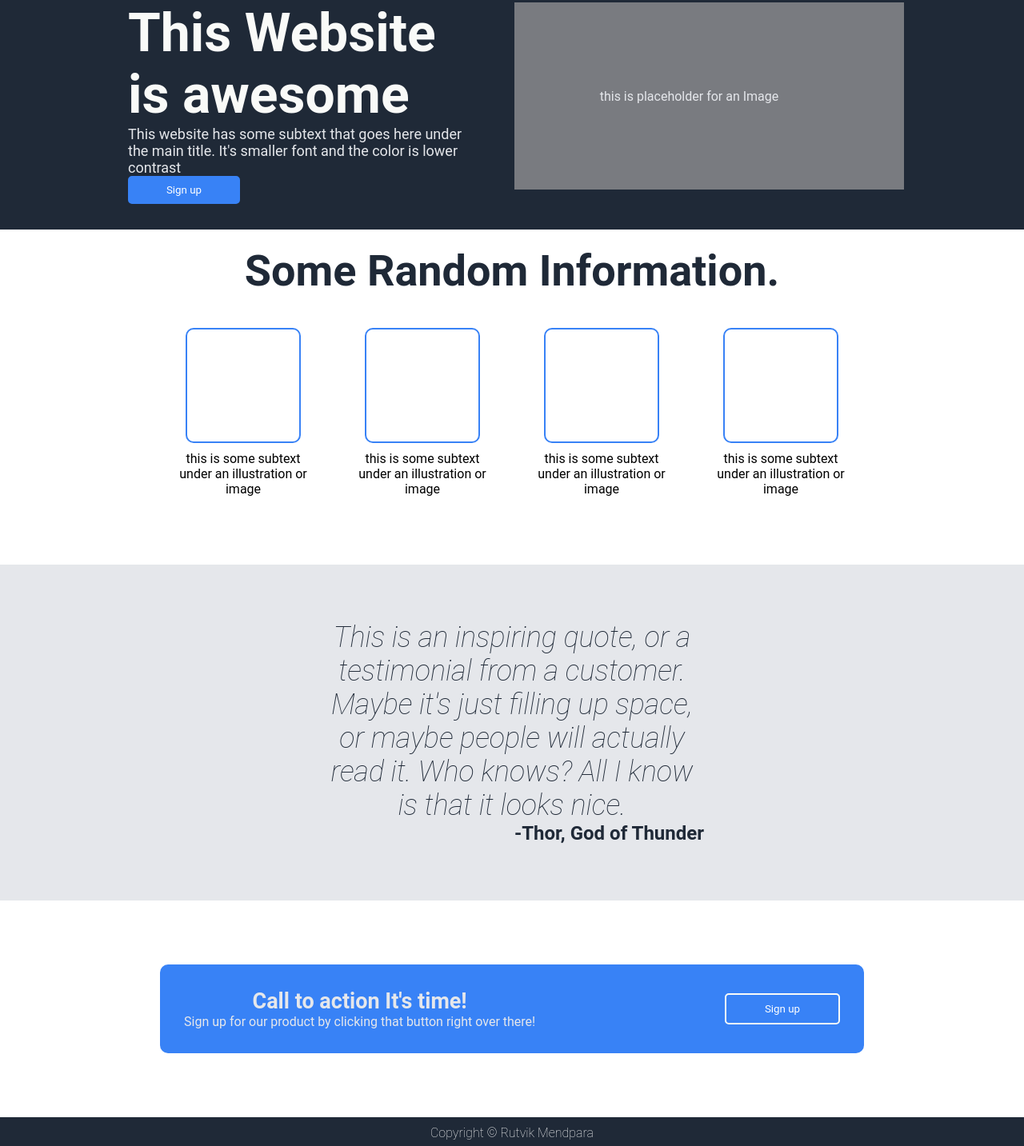
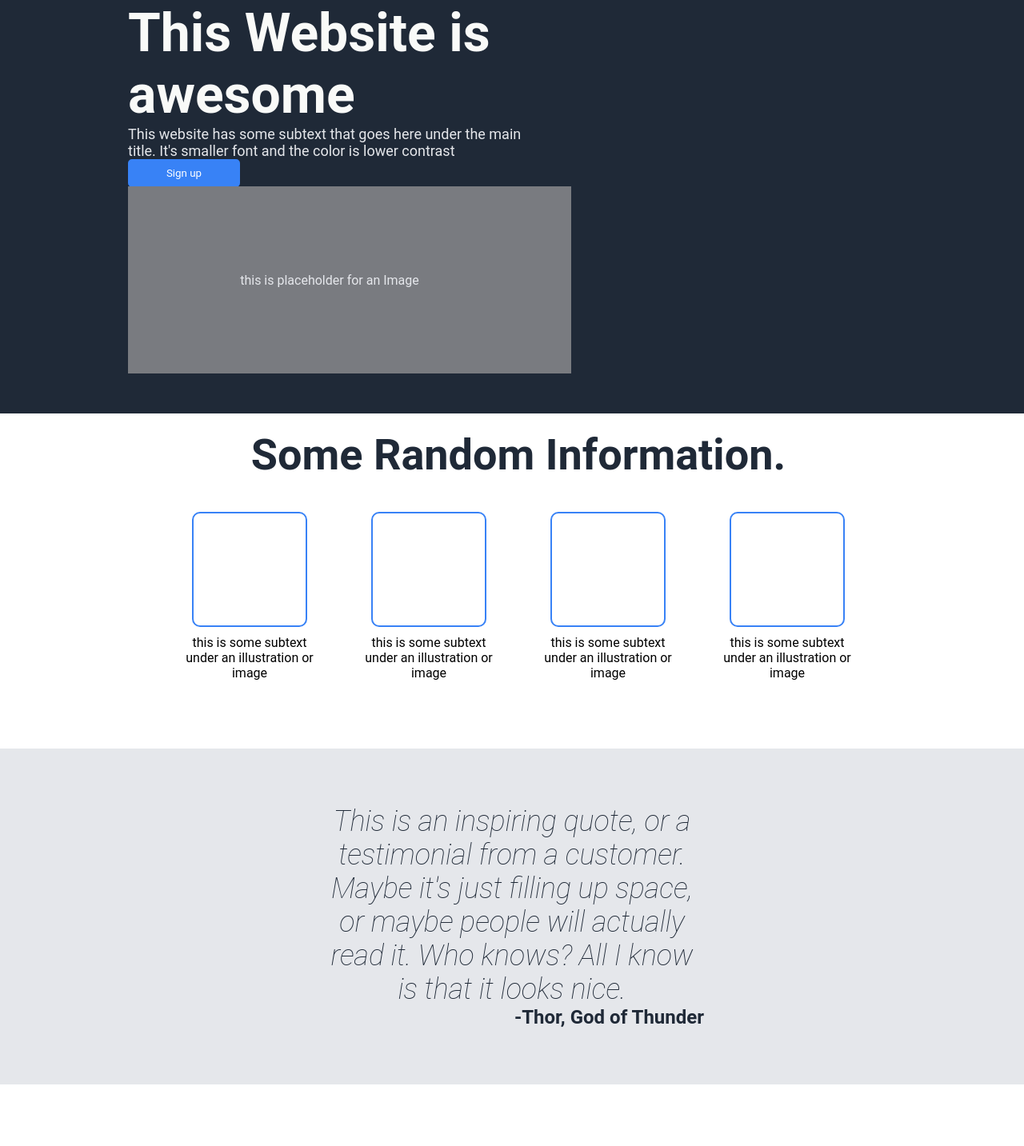
Before and after one commit to RutvikMendpara/odin-landing-page, a plain HTML site: page index.html in a window 1280 px wide. Shown: the part 168-1601 px from the top of the page at 80% size. Drawn offline with Linux system fonts and the light colour scheme.

Commit message:
add wrap

```diff
--- a/style.css
+++ b/style.css
@@ -8,6 +8,7 @@
 /* header */
 .header {
     display: flex;
+    flex-wrap: wrap;
     justify-content: space-between;
     padding: 16px;
     background-color: #1F2937;
@@ -50,6 +51,7 @@
 
 .mainsec1 {
     display: flex;
+    flex-wrap: wrap;
     background-color: #1F2937;
     padding: 50px 150px 50px 160px;
 
@@ -101,6 +103,7 @@
 .section2 {
 
     display: flex;
+    flex-wrap: wrap;
     flex-direction: column;
     align-items: center;
     /* border: 2px solid black; */
@@ -153,6 +156,7 @@
 }
 
 .main-phara {
+    flex-wrap: wrap;
     display: flex;
     flex-direction: column;
     padding: 70px 0px;
@@ -187,6 +191,7 @@
 /* section 4 */
 
 .sec4main {
+    flex-wrap: wrap;
     display: flex;
     justify-content: space-between;
     background-color: #3882F6;
@@ -228,6 +233,10 @@
 /* footer */
 
 .footer {
+    display: flex;
+    flex-wrap: wrap;
+    justify-content: center;
+    align-items: center;
     background-color: #1F2937;
     color: white;
     font-weight: lighter;
```
